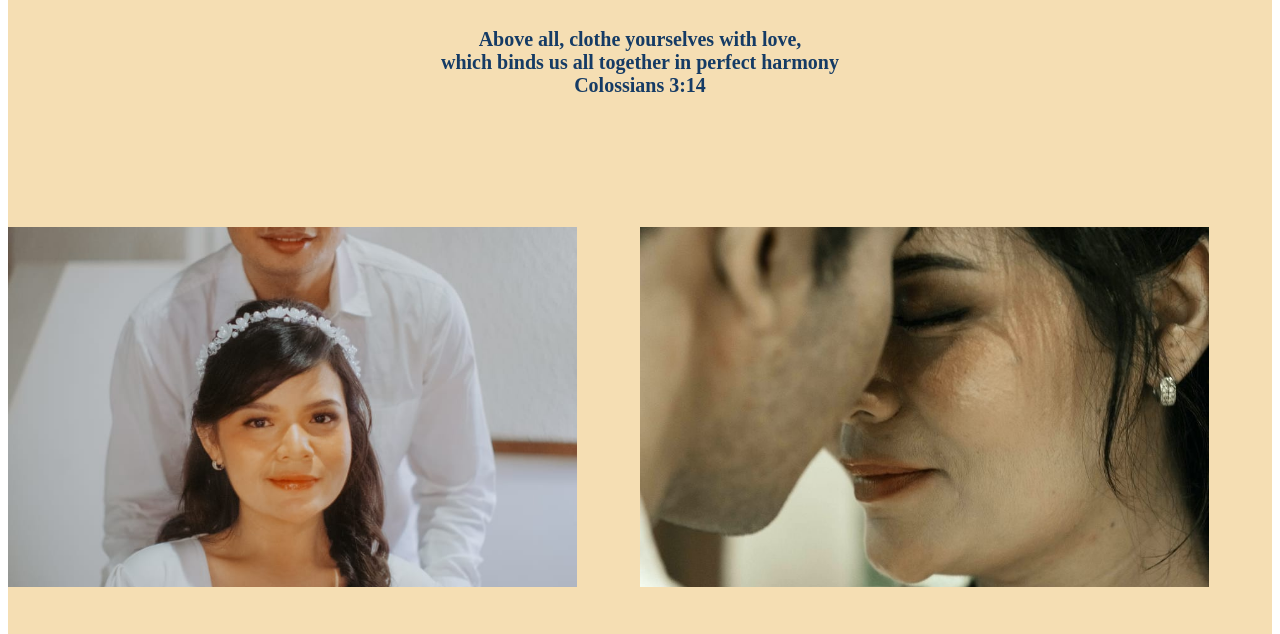
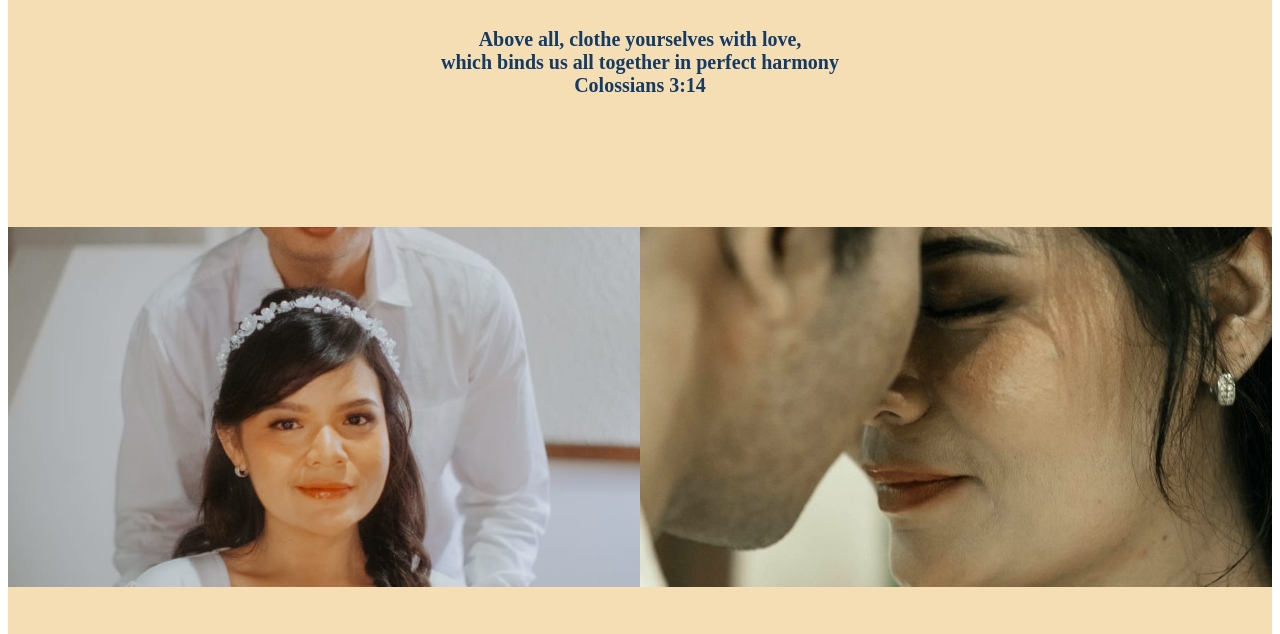
Before and after one commit to weddinghendricodevy/myweddinginvitation, a website: page index.html in a window 1280 px wide. Shown: the part 1231-1865 px from the top of the page. Drawn offline with nearby package versions, Linux system fonts and the light colour scheme; grey boxes are pictures that could not be loaded; a web font is replaced by a local one.

Commit message:
Update style_index.css

```diff
--- a/style_index.css
+++ b/style_index.css
@@ -157,7 +157,7 @@ body {
 }
 
 .wg1{
-    width: 90%;
+    width: 100%;
     height: 100%;
     background-image: url('assets/G8.JPG');
     background-size: cover;
@@ -170,7 +170,7 @@ body {
 }
 
 .wg2{
-    width: 90%;
+    width: 100%;
     height: 100%;
     background-image: url('assets/G2.JPG');
     background-size: cover;
```
